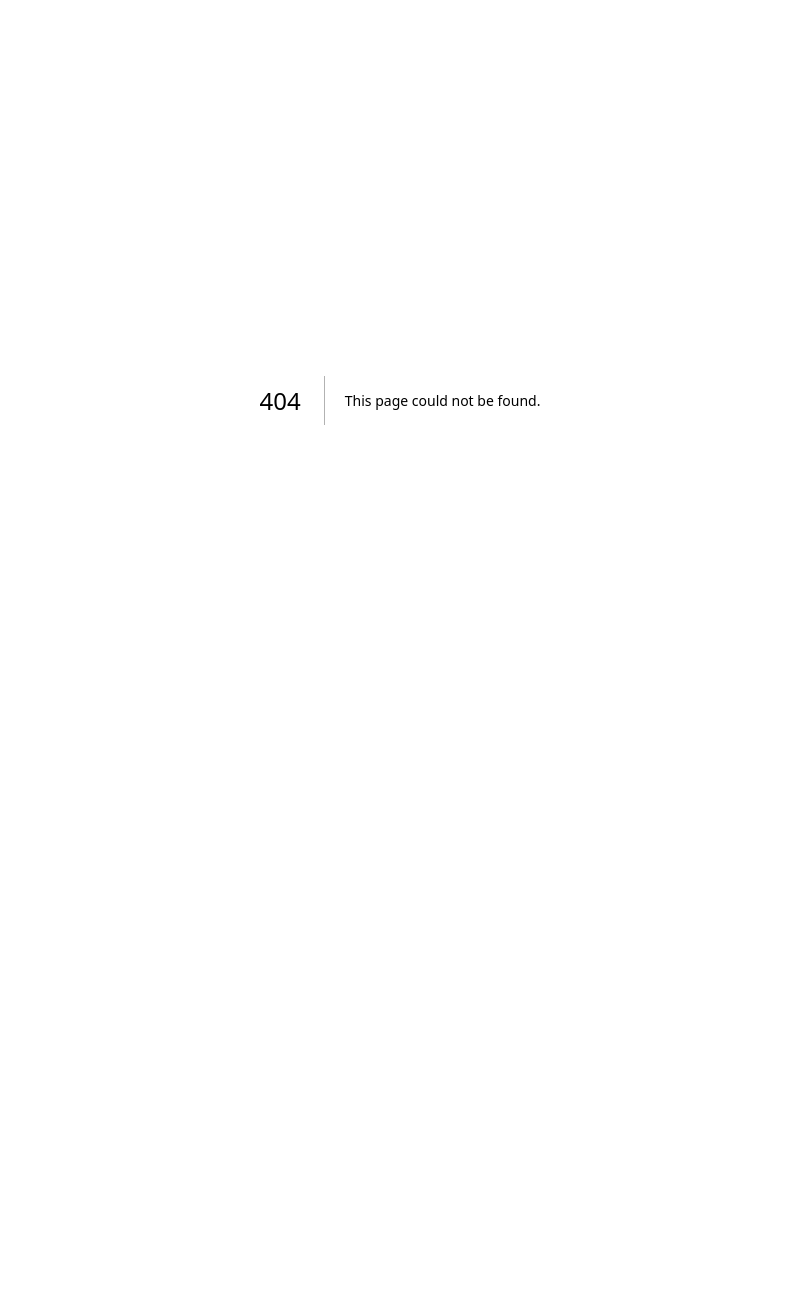
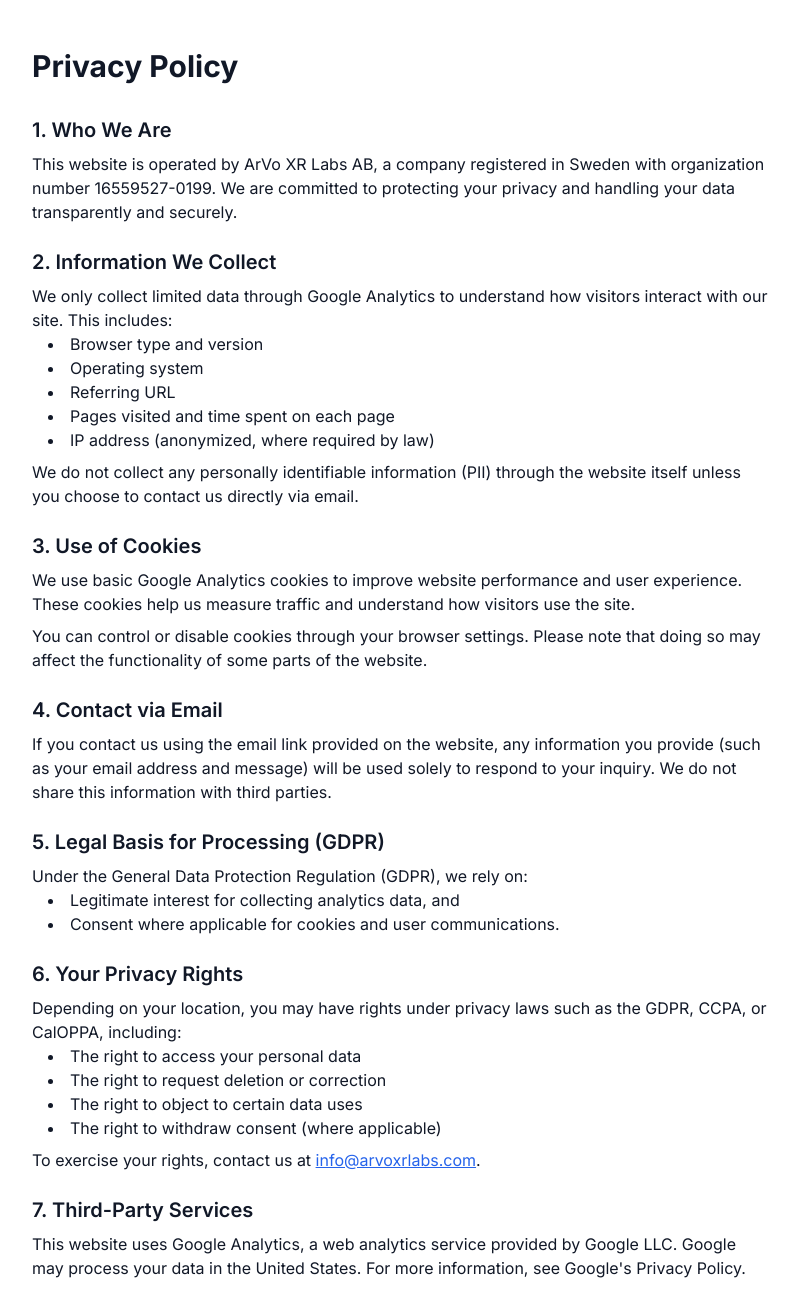
Before and after one commit to Gustorvo/Massera-landing-page, a Next.js app: page /privacy-policy in a window 1280 px wide. Before the commit this address had no page. Shown: the top 1297 px of the page, without its empty margins (240-1039 px from the left). Before the commit the page ends 800 px from the top, so only its background shows below. Built offline with nearby package versions, Linux system fonts and the light colour scheme.

Commit message:
feat: add Privacy Policy page and update footer link for improved navigation

```diff
--- a/app/page.tsx
+++ b/app/page.tsx
@@ -444,7 +444,7 @@ function Footer() {
           </div>
 
           <nav className="flex flex-wrap justify-center gap-x-6 gap-y-2">
-            <Link href="/privacy" className="text-sm text-muted-foreground hover:text-primary transition-colors">
+            <Link href="/privacy-policy" className="text-sm text-muted-foreground hover:text-primary transition-colors">
               Privacy Policy
             </Link>
             <Link href="/terms" className="text-sm text-muted-foreground hover:text-primary transition-colors">
--- /dev/null
+++ b/app/privacy-policy/page.tsx
@@ -0,0 +1,73 @@
+import React from 'react';
+
+export default function PrivacyPolicy() {
+  return (
+    <main className="max-w-3xl mx-auto px-4 py-12 text-gray-900">
+      <h1 className="text-3xl font-bold mb-8">Privacy Policy</h1>
+      <section className="mb-6">
+        <h2 className="text-xl font-semibold mb-2">1. Who We Are</h2>
+        <p>This website is operated by ArVo XR Labs AB, a company registered in Sweden with organization number 16559527-0199. We are committed to protecting your privacy and handling your data transparently and securely.</p>
+      </section>
+      <section className="mb-6">
+        <h2 className="text-xl font-semibold mb-2">2. Information We Collect</h2>
+        <p>We only collect limited data through Google Analytics to understand how visitors interact with our site. This includes:</p>
+        <ul className="list-disc list-inside ml-4">
+          <li>Browser type and version</li>
+          <li>Operating system</li>
+          <li>Referring URL</li>
+          <li>Pages visited and time spent on each page</li>
+          <li>IP address (anonymized, where required by law)</li>
+        </ul>
+        <p className="mt-2">We do not collect any personally identifiable information (PII) through the website itself unless you choose to contact us directly via email.</p>
+      </section>
+      <section className="mb-6">
+        <h2 className="text-xl font-semibold mb-2">3. Use of Cookies</h2>
+        <p>We use basic Google Analytics cookies to improve website performance and user experience. These cookies help us measure traffic and understand how visitors use the site.</p>
+        <p className="mt-2">You can control or disable cookies through your browser settings. Please note that doing so may affect the functionality of some parts of the website.</p>
+      </section>
+      <section className="mb-6">
+        <h2 className="text-xl font-semibold mb-2">4. Contact via Email</h2>
+        <p>If you contact us using the email link provided on the website, any information you provide (such as your email address and message) will be used solely to respond to your inquiry. We do not share this information with third parties.</p>
+      </section>
+      <section className="mb-6">
+        <h2 className="text-xl font-semibold mb-2">5. Legal Basis for Processing (GDPR)</h2>
+        <p>Under the General Data Protection Regulation (GDPR), we rely on:</p>
+        <ul className="list-disc list-inside ml-4">
+          <li>Legitimate interest for collecting analytics data, and</li>
+          <li>Consent where applicable for cookies and user communications.</li>
+        </ul>
+      </section>
+      <section className="mb-6">
+        <h2 className="text-xl font-semibold mb-2">6. Your Privacy Rights</h2>
+        <p>Depending on your location, you may have rights under privacy laws such as the GDPR, CCPA, or CalOPPA, including:</p>
+        <ul className="list-disc list-inside ml-4">
+          <li>The right to access your personal data</li>
+          <li>The right to request deletion or correction</li>
+          <li>The right to object to certain data uses</li>
+          <li>The right to withdraw consent (where applicable)</li>
+        </ul>
+        <p className="mt-2">To exercise your rights, contact us at <a href="mailto:info@arvoxrlabs.com" className="text-blue-600 underline">info@arvoxrlabs.com</a>.</p>
+      </section>
+      <section className="mb-6">
+        <h2 className="text-xl font-semibold mb-2">7. Third-Party Services</h2>
+        <p>This website uses Google Analytics, a web analytics service provided by Google LLC. Google may process your data in the United States. For more information, see Google's Privacy Policy.</p>
+      </section>
+      <section className="mb-6">
+        <h2 className="text-xl font-semibold mb-2">8. Data Retention</h2>
+        <p>We retain analytics data for as long as necessary to analyze and improve our website, in accordance with Google Analytics' standard retention settings.</p>
+      </section>
+      <section className="mb-6">
+        <h2 className="text-xl font-semibold mb-2">9. Changes to This Policy</h2>
+        <p>We may update this Privacy Policy from time to time. The "Effective Date" at the top will indicate when it was last revised.</p>
+      </section>
+      <section className="mb-6">
+        <h2 className="text-xl font-semibold mb-2">10. Contact Us</h2>
+        <p>For questions or concerns about this Privacy Policy or your data, please contact:</p>
+        <address className="not-italic mt-2">
+          <div>ArVo XR Labs AB</div>
+          <div><a href="mailto:info@arvoxrlabs.com" className="text-blue-600 underline">info@arvoxrlabs.com</a></div>
+        </address>
+      </section>
+    </main>
+  );
+}
```
